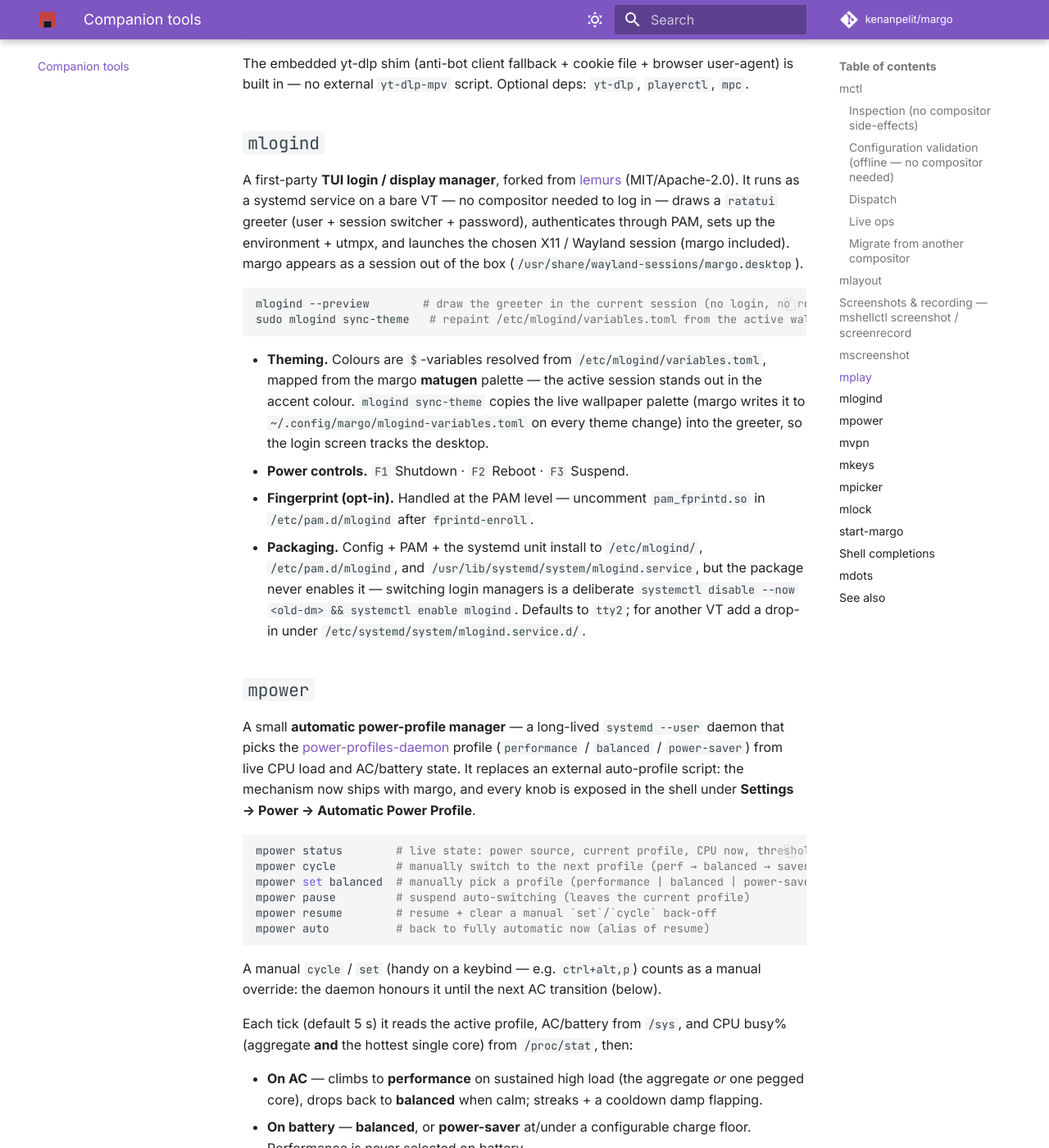
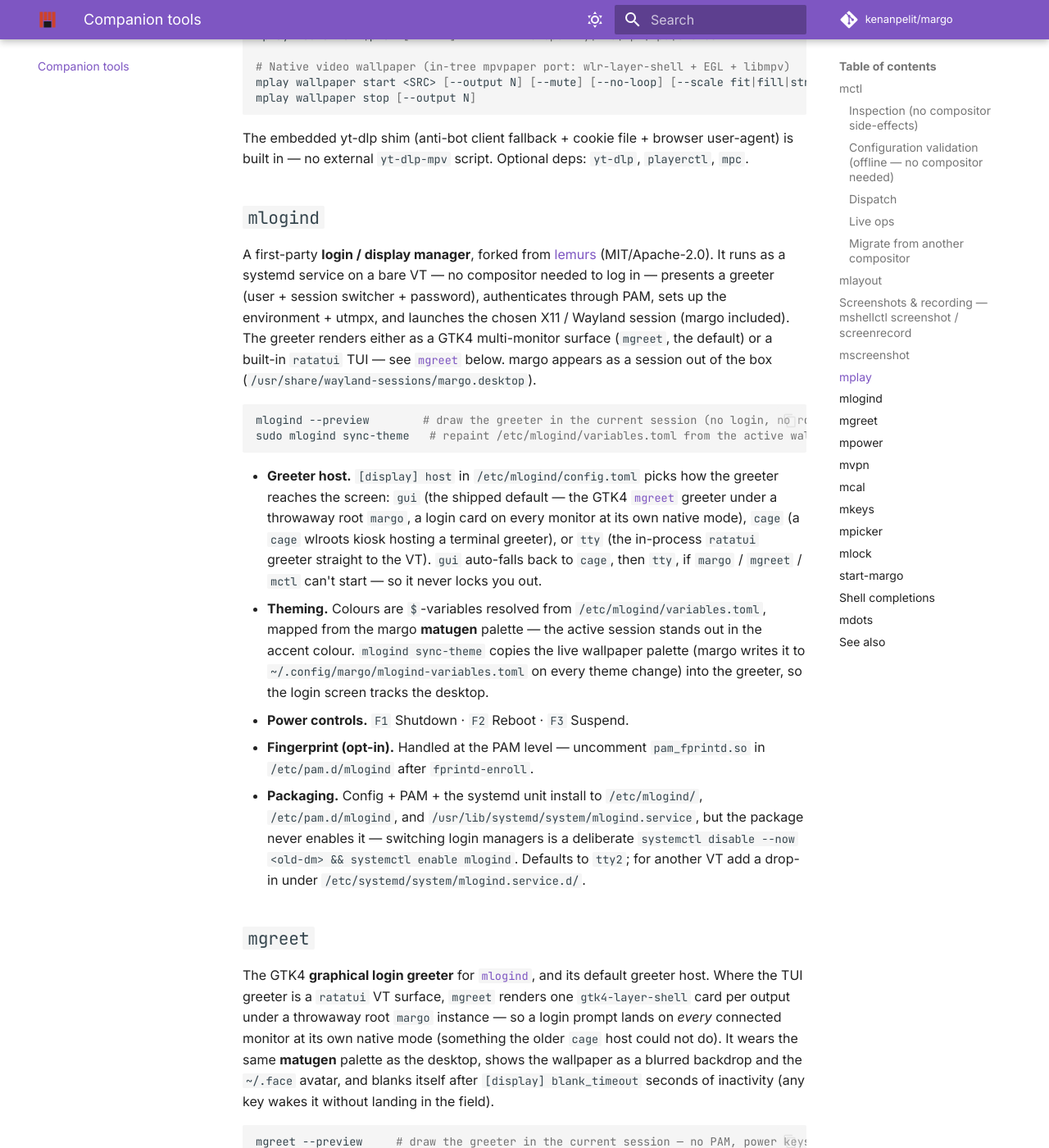
Before and after one commit to kenanpelit/margo, an MkDocs documentation site: the page built from docs/companion-tools.md, in a window 1280 px wide and 1400 px high, scrolled down 3974 px. Shown: the whole window at 82% size. Built offline with MkDocs 1.6.1 and Material for MkDocs 9.7.7, drawn with Linux system fonts in a browser that asks for light colours; comment, search, counter and statistics services are not loaded; some of the changed text lies outside the part shown.

Commit message:
docs: refresh site + README for the login stack (mgreet), mcal, and full binary roster
The docs site and README had drifted behind the current stack:

- Add mgreet everywhere the login stack is described. mgreet is the GTK4
  multi-monitor greeter and mlogind's default greeter host (`[display]
  host = "gui"` in /etc/mlogind/config.toml), with automatic cage→tty
  fallback. companion-tools.md gains a full mgreet section and an updated
  mlogind "greeter host" description; README/features/index binary rosters
  and login sections gain mgreet.
- Add mcal (read-only calendar: local + remote ICS + Google OAuth, CLI +
  Settings → Calendar) to the README binary table, features/companion
  tables, and a new companion-tools section.
- README binary table + manual build loops (README + install.md) now list
  the full installed set (adds mgreet, mkeys, mvpn, mcal, mdots,
  mshellshare); install.md drops the wrong "twelve binaries" count.
- Fix stale bits: index.md acknowledgements no longer claims sway/tinywl/
  wlroots code (margo carries none); widget count 30-plus → 50-plus;
  configuration.md's launcher keybind example no longer spawns an external
  noctalia-shell via `qs` (uses `mshellctl menu app-launcher`).

Co-Authored-By: Claude Opus 4.8 <noreply@anthropic.com>

````diff
--- a/docs/companion-tools.md
+++ b/docs/companion-tools.md
@@ -9,10 +9,12 @@ Margo ships several binaries that share its workspace:
 | **`mlayout`** | named monitor profiles |
 | **`mscreenshot`** | screen / region / window capture |
 | **`mvpn`** | native Mullvad VPN control (CLI + the DNS/VPN bar menu) |
+| **`mcal`** | calendar — local + remote ICS (read-only), CLI + Settings → Calendar |
 | **`mplay`** | mpv companion — window control, video wallpaper, media keys |
 | **`mpower`** | automatic power-profile daemon + manual `cycle` / `set` |
 | **`mkeys`** | on-screen keyboard (layer-shell, virtual-keyboard protocol) |
-| **`mlogind`** | TUI login / display manager (matugen-themed) |
+| **`mlogind`** | login / display manager (matugen-themed) — TUI or GTK4 greeter |
+| **`mgreet`** | GTK4 multi-monitor login greeter for `mlogind` (the default host) |
 | **`mdots`** | declarative Arch package + dotfiles manager (pacman/AUR/Flatpak/Nix, Lua modules, SOPS/age secrets) |
 
 Run any of them with `--help` for the full command surface.
@@ -163,17 +165,40 @@ user-agent) is built in — no external `yt-dlp-mpv` script. Optional deps:
 
 ## `mlogind`
 
-A first-party **TUI login / display manager**, forked from [lemurs](https://github.com/coastalwhite/lemurs) (MIT/Apache-2.0). It runs as a systemd service on a bare VT — no compositor needed to log in — draws a `ratatui` greeter (user + session switcher + password), authenticates through PAM, sets up the environment + utmpx, and launches the chosen X11 / Wayland session (margo included). margo appears as a session out of the box (`/usr/share/wayland-sessions/margo.desktop`).
+A first-party **login / display manager**, forked from [lemurs](https://github.com/coastalwhite/lemurs) (MIT/Apache-2.0). It runs as a systemd service on a bare VT — no compositor needed to log in — presents a greeter (user + session switcher + password), authenticates through PAM, sets up the environment + utmpx, and launches the chosen X11 / Wayland session (margo included). The greeter renders either as a GTK4 multi-monitor surface (`mgreet`, the default) or a built-in `ratatui` TUI — see [`mgreet`](#mgreet) below. margo appears as a session out of the box (`/usr/share/wayland-sessions/margo.desktop`).
 
 ```bash
 mlogind --preview        # draw the greeter in the current session (no login, no root)
 sudo mlogind sync-theme   # repaint /etc/mlogind/variables.toml from the active wallpaper
 ```
 
+- **Greeter host.** `[display] host` in `/etc/mlogind/config.toml` picks how the greeter reaches the screen: `gui` (the shipped default — the GTK4 [`mgreet`](#mgreet) greeter under a throwaway root `margo`, a login card on every monitor at its own native mode), `cage` (a `cage` wlroots kiosk hosting a terminal greeter), or `tty` (the in-process `ratatui` greeter straight to the VT). `gui` auto-falls back to `cage`, then `tty`, if `margo` / `mgreet` / `mctl` can't start — so it never locks you out.
 - **Theming.** Colours are `$`-variables resolved from `/etc/mlogind/variables.toml`, mapped from the margo **matugen** palette — the active session stands out in the accent colour. `mlogind sync-theme` copies the live wallpaper palette (margo writes it to `~/.config/margo/mlogind-variables.toml` on every theme change) into the greeter, so the login screen tracks the desktop.
 - **Power controls.** `F1` Shutdown · `F2` Reboot · `F3` Suspend.
 - **Fingerprint (opt-in).** Handled at the PAM level — uncomment `pam_fprintd.so` in `/etc/pam.d/mlogind` after `fprintd-enroll`.
 - **Packaging.** Config + PAM + the systemd unit install to `/etc/mlogind/`, `/etc/pam.d/mlogind`, and `/usr/lib/systemd/system/mlogind.service`, but the package never enables it — switching login managers is a deliberate `systemctl disable --now <old-dm> && systemctl enable mlogind`. Defaults to `tty2`; for another VT add a drop-in under `/etc/systemd/system/mlogind.service.d/`.
+
+## `mgreet`
+
+The GTK4 **graphical login greeter** for [`mlogind`](#mlogind), and its default
+greeter host. Where the TUI greeter is a `ratatui` VT surface, `mgreet` renders
+one `gtk4-layer-shell` card per output under a throwaway root `margo` instance —
+so a login prompt lands on *every* connected monitor at its own native mode
+(something the older `cage` host could not do). It wears the same **matugen**
+palette as the desktop, shows the wallpaper as a blurred backdrop and the
+`~/.face` avatar, and blanks itself after `[display] blank_timeout` seconds of
+inactivity (any key wakes it without landing in the field).
+
+```bash
+mgreet --preview     # draw the greeter in the current session — no PAM, power keys inert
+```
+
+`mgreet` never authenticates or opens the session itself: it collects the
+username + password and hands them to the privileged `mlogind` orchestrator over
+a one-shot socket, which runs PAM and launches the session — that split keeps the
+GTK4 front-end unprivileged. You don't invoke it directly; `mlogind` starts it
+when `[display] host = "gui"` (the default). Use `--preview` to see it
+non-destructively.
 
 ## `mpower`
 
@@ -240,6 +265,26 @@ mvpn ensure                            # drive the blocky DNS guard from VPN sta
 - **osc-mullvad compatible.** Reads the existing `favorites.txt` / `slot.state`
   unchanged and honours the `OSC_MULLVAD_*` env overrides.
 
+## `mcal`
+
+A read-only **calendar** viewer — a GTK-free engine + CLI. Reads local `.ics`
+folders and remote iCalendar subscriptions, and connects **Google** calendars
+over OAuth. The same engine backs the shell: **Settings → Calendar** manages the
+sources, and the dashboard / clock calendar marks the days that have events.
+
+```bash
+mcal today                            # events happening today
+mcal agenda 14                        # events over the next 14 days (default 7)
+mcal on 2026-07-20                    # events on a specific date
+mcal --ics https://…/feed.ics today  # add a remote subscription (repeatable)
+mcal account setup google            # connect a Google account (OAuth)
+mcal account list                    # list connected accounts (remove with: account remove <id>)
+```
+
+Local calendars live under `~/.config/margo/calendars` by default (`--dir`
+overrides). It's a viewer for now — creating and editing events is not yet
+supported.
+
 ## `mkeys`
 
 A standalone **on-screen keyboard** (a wkeys-style port): a GTK4 layer-shell
````
Also changed, not shown: README.md (+13 -6 lines), docs/configuration.md (+1 -1 lines), docs/features.md (+5 -3 lines), docs/index.md (+6 -5 lines), docs/install.md (+3 -2 lines).
